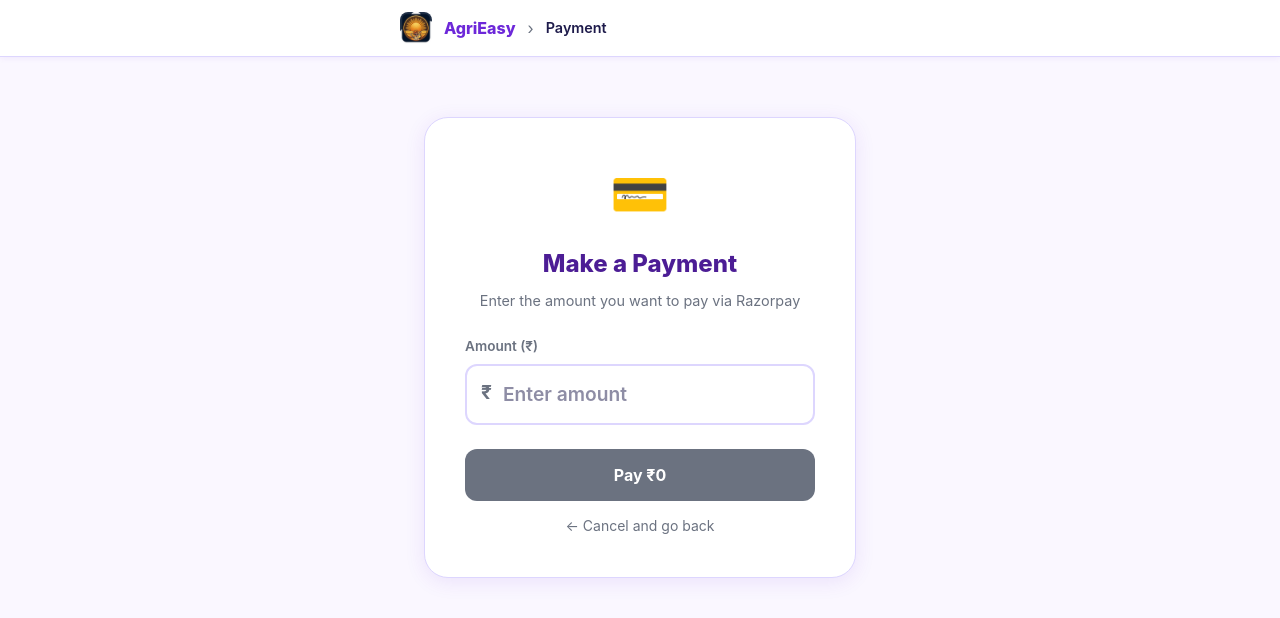
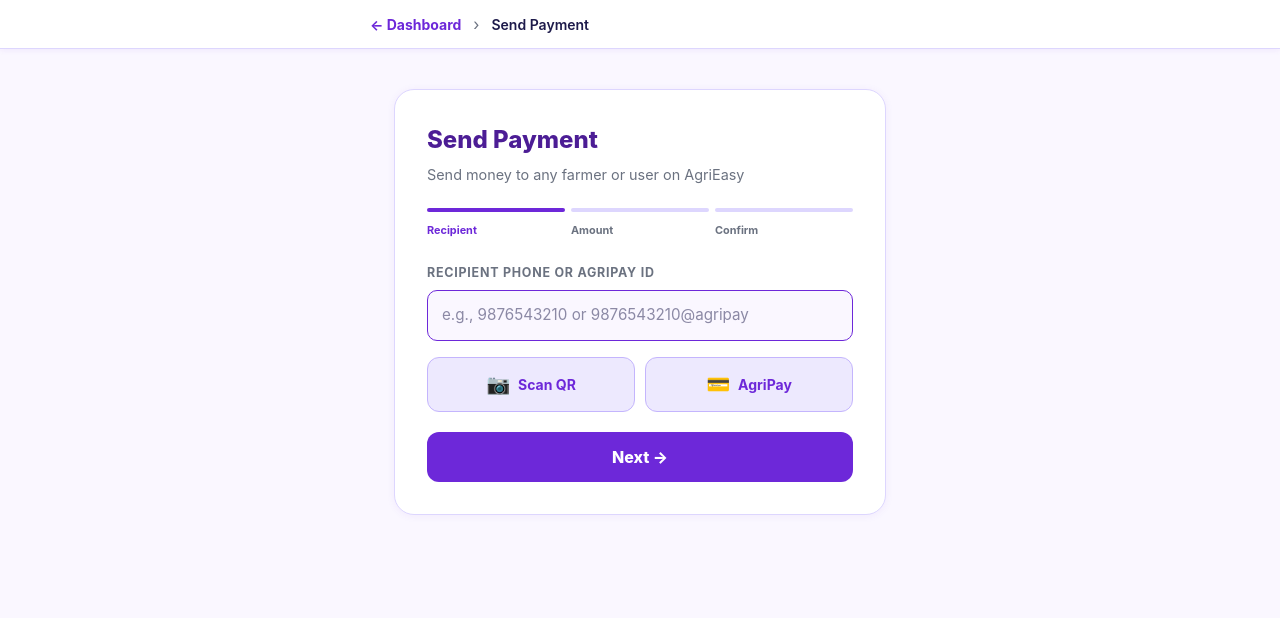
Before and after one commit to Rishabh01487/agrieasy-com1, a Next.js app: page /buyer/payment in a window 1280 px wide. Shown: the top 618 px of the page. Built offline with nearby package versions, Linux system fonts and the light colour scheme.

Commit message:
redesign buyer payment page: multi-step send flow with recipient, amount, QR scan link, wallet transfer

```diff
--- a/app/buyer/payment/page.tsx
+++ b/app/buyer/payment/page.tsx
@@ -1,174 +1,188 @@
 'use client'
 
-import { Suspense, useState, useEffect } from 'react'
-import { useRouter, useSearchParams } from 'next/navigation'
+import { Suspense, useState } from 'react'
+import { useRouter } from 'next/navigation'
 import Link from 'next/link'
-
-declare global {
-  interface Window { Razorpay: unknown }
-}
 
 const C = {
   bg: '#faf7ff', white: '#ffffff', brinjal: '#6d28d9', brLight: '#ede9fe',
-  brMid: '#c4b5fd', brDark: '#4c1d95', text: '#1e1b4b', muted: '#6b7280', border: '#ddd6fe',
+  brMid: '#c4b5fd', brDark: '#4c1d95', text: '#1e1b4b', muted: '#6b7280',
+  border: '#ddd6fe', green: '#059669', red: '#dc2626',
 }
+
+const PAYMENT_METHODS = [
+  { key: 'wallet', label: 'AgriPay Wallet', icon: '💳', desc: 'Instant • From wallet balance', color: C.brinjal },
+]
 
 function PaymentContent() {
   const router = useRouter()
-  const searchParams = useSearchParams()
-  const [billingId, setBillingId] = useState<string | null>(null)
-  const [amount, setAmount] = useState<string>('')
-  const [amountInput, setAmountInput] = useState('')
+  const [step, setStep] = useState<'recipient' | 'amount' | 'confirm' | 'success'>('recipient')
+  const [recipient, setRecipient] = useState('')
+  const [amount, setAmount] = useState('')
+  const [note, setNote] = useState('')
   const [loading, setLoading] = useState(false)
-  const [step, setStep] = useState<'ready' | 'processing' | 'success'>('ready')
   const [error, setError] = useState('')
+  const [paymentMethod, setPaymentMethod] = useState('wallet')
 
-  useEffect(() => {
-    const urlAmount = searchParams.get('amount')
-    const urlBillingId = searchParams.get('billingId')
-    if (urlAmount) setAmount(urlAmount)
-    if (urlBillingId) setBillingId(urlBillingId)
-  }, [searchParams])
-
-  const handlePayment = async () => {
-    const amt = amount || amountInput
-    if (!amt || parseFloat(amt) < 1) {
-      setError('Please enter a valid amount (minimum ₹1)')
-      return
-    }
-    setError('')
-    setLoading(true)
-    setStep('processing')
+  const handleSend = async () => {
+    const amt = parseFloat(amount)
+    if (!amt || amt < 1) { setError('Min ₹1'); return }
+    setLoading(true); setError('')
+    const userId = localStorage.getItem('userId')
+    if (!userId) { setError('Not logged in'); setLoading(false); return }
     try {
-      const userId = localStorage.getItem('userId')
-      const response = await fetch('/api/payment', {
-        method: 'POST',
-        headers: { 'Content-Type': 'application/json' },
-        body: JSON.stringify({
-          billingId: billingId || `manual_${Date.now()}`,
-          farmerId: userId,
-          buyerId: userId,
-          amount: parseFloat(amt),
-        }),
+      const res = await fetch('/api/agripay/transfer', {
+        method: 'POST', headers: { 'Content-Type': 'application/json' },
+        body: JSON.stringify({ toIdentifier: recipient, amount: amt, note, paymentMethod }),
       })
-      const data = await response.json()
-      if (!data.success) { alert('Payment initialization failed'); setLoading(false); setStep('ready'); return }
-
-      const script = document.createElement('script')
-      script.src = 'https://checkout.razorpay.com/v1/checkout.js'
-      script.async = true
-      script.onload = () => {
-        const options = {
-          key: process.env.NEXT_PUBLIC_RAZORPAY_KEY_ID,
-          amount: parseFloat(amt) * 100,
-          currency: 'INR',
-          name: 'AgriEasy.com',
-          description: 'Payment for commodity purchase',
-          order_id: data.orderId,
-          handler: async (response: Record<string, string>) => {
-            const verifyResponse = await fetch('/api/payment/verify', {
-              method: 'POST',
-              headers: { 'Content-Type': 'application/json' },
-              body: JSON.stringify({ razorpayPaymentId: response.razorpay_payment_id, razorpayOrderId: response.razorpay_order_id, razorpaySignature: response.razorpay_signature, transactionId: data.transactionId }),
-            })
-            if (verifyResponse.ok) { setStep('success'); setTimeout(() => router.push('/buyer/dashboard'), 2000) }
-            else alert('Payment verification failed')
-          },
-          prefill: { email: localStorage.getItem('userEmail') || '', contact: localStorage.getItem('userPhone') || '' },
-          theme: { color: C.brinjal },
-        }
-        // eslint-disable-next-line @typescript-eslint/no-explicit-any
-        const rzp = new (window as any).Razorpay(options)
-        rzp.open()
-      }
-      document.body.appendChild(script)
-    } catch (error) {
-      console.error('Error:', error)
-      alert('Payment failed')
-      setStep('ready')
-    } finally {
-      if ((window as { Razorpay?: unknown }).Razorpay) setLoading(false)
-    }
+      const json = await res.json()
+      if (!res.ok) { setError(json.error || 'Transfer failed'); setLoading(false); return }
+      setStep('success')
+      setTimeout(() => router.push('/buyer/dashboard'), 3000)
+    } catch { setError('Network error') } finally { setLoading(false) }
   }
 
+  const inp: React.CSSProperties = {
+    width: '100%', padding: '13px 14px', background: C.bg, border: `1.5px solid ${C.border}`,
+    borderRadius: '10px', color: C.text, fontSize: '0.95rem', outline: 'none', boxSizing: 'border-box',
+  }
+
+  const steps = ['Recipient', 'Amount', 'Confirm']
+  const stepIdx = step === 'recipient' ? 0 : step === 'amount' ? 1 : 2
+  const selectedMethod = PAYMENT_METHODS.find(m => m.key === paymentMethod)
+
   return (
-    <div style={{ minHeight: '100vh', background: C.bg, fontFamily: '"Inter","Segoe UI",sans-serif' }}>
+    <div style={{ minHeight: '100vh', background: C.bg, fontFamily: '"Inter","Segoe UI",sans-serif', color: C.text }}>
       <nav style={{ background: C.white, borderBottom: `1px solid ${C.border}`, padding: '12px 24px', boxShadow: '0 1px 6px rgba(109,40,217,0.08)' }}>
-        <div style={{ maxWidth: '480px', margin: '0 auto', display: 'flex', alignItems: 'center', gap: '12px' }}>
-          <img src="/icons/icon-192.png" alt="logo" style={{ width: '32px', height: '32px', borderRadius: '8px' }} />
-          <Link href="/buyer/dashboard" style={{ color: C.brinjal, fontWeight: 800, textDecoration: 'none' }}>AgriEasy</Link>
+        <div style={{ maxWidth: '540px', margin: '0 auto', display: 'flex', alignItems: 'center', gap: '12px' }}>
+          <Link href="/buyer/dashboard" style={{ color: C.brinjal, textDecoration: 'none', fontWeight: 700, fontSize: '0.875rem' }}>← Dashboard</Link>
           <span style={{ color: C.muted }}>›</span>
-          <span style={{ color: C.text, fontWeight: 600, fontSize: '0.9rem' }}>Payment</span>
+          <span style={{ color: C.text, fontWeight: 600, fontSize: '0.875rem' }}>Send Payment</span>
         </div>
       </nav>
 
-      <div style={{ maxWidth: '480px', margin: '60px auto', padding: '0 24px' }}>
-        <div style={{ background: C.white, border: `1px solid ${C.border}`, borderRadius: '24px', padding: '40px', boxShadow: '0 4px 20px rgba(109,40,217,0.1)', textAlign: 'center' }}>
+      <div style={{ maxWidth: '540px', margin: '40px auto', padding: '0 24px' }}>
         {step === 'success' ? (
-            <>
-              <div style={{ fontSize: '4rem', marginBottom: '16px' }}>✅</div>
-              <h2 style={{ color: '#166534', fontWeight: 800, fontSize: '1.5rem', margin: '0 0 8px' }}>Payment Successful!</h2>
-              <p style={{ color: C.muted }}>Redirecting to dashboard…</p>
-            </>
-          ) : amount ? (
-            <>
-              <div style={{ fontSize: '3rem', marginBottom: '16px' }}>💳</div>
-              <h2 style={{ color: C.brDark, fontWeight: 800, fontSize: '1.5rem', margin: '0 0 8px' }}>Complete Payment</h2>
-              <p style={{ color: C.muted, marginBottom: '28px', fontSize: '0.9rem' }}>Secure payment via Razorpay · UPI · Cards · Net Banking</p>
+          <div style={{ background: C.white, border: `1px solid ${C.border}`, borderRadius: '20px', padding: '48px', textAlign: 'center', boxShadow: '0 1px 8px rgba(109,40,217,0.06)' }}>
+            <div style={{ width: '72px', height: '72px', borderRadius: '50%', background: '#dcfce7', border: `2px solid ${C.green}`, margin: '0 auto 20px', display: 'flex', alignItems: 'center', justifyContent: 'center', fontSize: '2rem' }}>✅</div>
+            <h2 style={{ color: C.green, fontWeight: 800, margin: '0 0 8px' }}>Payment Sent!</h2>
+            <p style={{ color: C.brDark, fontWeight: 800, fontSize: '1.8rem', margin: '0 0 4px' }}>₹{amount}</p>
+            <p style={{ color: C.muted, fontSize: '0.875rem' }}>via {selectedMethod?.label} to {recipient}</p>
+          </div>
+        ) : (
+          <div style={{ background: C.white, border: `1px solid ${C.border}`, borderRadius: '20px', padding: '32px', boxShadow: '0 1px 8px rgba(109,40,217,0.06)' }}>
+            <h2 style={{ fontWeight: 800, fontSize: '1.5rem', margin: '0 0 6px', color: C.brDark }}>Send Payment</h2>
+            <p style={{ color: C.muted, marginBottom: '22px', fontSize: '0.9rem' }}>Send money to any farmer or user on AgriEasy</p>
 
-              <div style={{ background: C.brLight, border: `1px solid ${C.brMid}`, borderRadius: '16px', padding: '20px', marginBottom: '28px' }}>
-                <p style={{ color: C.muted, fontSize: '0.85rem', margin: '0 0 6px' }}>Amount to Pay</p>
-                <p style={{ color: C.brDark, fontWeight: 800, fontSize: '2.4rem', margin: 0 }}>₹{amount}</p>
+            <div style={{ display: 'flex', gap: '6px', marginBottom: '24px' }}>
+              {steps.map((s, i) => (
+                <div key={s} style={{ flex: 1 }}>
+                  <div style={{ height: '4px', borderRadius: '2px', background: i <= stepIdx ? C.brinjal : C.border, marginBottom: '4px' }} />
+                  <span style={{ color: i <= stepIdx ? C.brinjal : C.muted, fontSize: '0.68rem', fontWeight: 700 }}>{s}</span>
+                </div>
+              ))}
             </div>
 
-              <button onClick={handlePayment} disabled={loading} style={{
-                width: '100%', padding: '14px', background: loading ? C.muted : C.brinjal,
-                color: '#fff', border: 'none', borderRadius: '12px', fontSize: '1rem',
-                fontWeight: 700, cursor: loading ? 'not-allowed' : 'pointer', marginBottom: '12px',
+            {step === 'recipient' && (
+              <div>
+                <label style={{ color: C.muted, fontSize: '0.78rem', fontWeight: 700, display: 'block', marginBottom: '8px', textTransform: 'uppercase', letterSpacing: '0.06em' }}>Recipient Phone or AgriPay ID</label>
+                <input type="text" value={recipient} onChange={e => setRecipient(e.target.value)}
+                  placeholder="e.g., 9876543210 or 9876543210@agripay" style={inp} autoFocus />
+
+                <div style={{ marginTop: '16px', display: 'flex', gap: '10px' }}>
+                  <Link href="/agripay/scan" style={{
+                    flex: 1, display: 'flex', alignItems: 'center', justifyContent: 'center', gap: '8px',
+                    padding: '12px', background: C.brLight, border: `1px solid ${C.brMid}`,
+                    borderRadius: '12px', color: C.brinjal, fontWeight: 700, fontSize: '0.875rem',
+                    textDecoration: 'none',
                   }}>
-                {loading ? 'Opening payment…' : 'Pay with UPI / Razorpay'}
-              </button>
-              <Link href="/buyer/dashboard" style={{ color: C.muted, fontSize: '0.875rem', textDecoration: 'none' }}>← Cancel and go back</Link>
-            </>
-          ) : (
-            <>
-              <div style={{ fontSize: '3rem', marginBottom: '16px' }}>💳</div>
-              <h2 style={{ color: C.brDark, fontWeight: 800, fontSize: '1.5rem', margin: '0 0 8px' }}>Make a Payment</h2>
-              <p style={{ color: C.muted, marginBottom: '24px', fontSize: '0.9rem' }}>Enter the amount you want to pay via Razorpay</p>
+                    <span style={{ fontSize: '1.2rem' }}>📷</span> Scan QR
+                  </Link>
+                  <Link href="/agripay" style={{
+                    flex: 1, display: 'flex', alignItems: 'center', justifyContent: 'center', gap: '8px',
+                    padding: '12px', background: C.brLight, border: `1px solid ${C.brMid}`,
+                    borderRadius: '12px', color: C.brinjal, fontWeight: 700, fontSize: '0.875rem',
+                    textDecoration: 'none',
+                  }}>
+                    <span style={{ fontSize: '1.2rem' }}>💳</span> AgriPay
+                  </Link>
+                </div>
+              </div>
+            )}
 
-              <div style={{ marginBottom: '24px', textAlign: 'left' }}>
-                <label style={{ display: 'block', color: C.muted, fontSize: '0.85rem', fontWeight: 600, marginBottom: '8px' }}>Amount (₹)</label>
-                <div style={{ position: 'relative' }}>
-                  <span style={{ position: 'absolute', left: '16px', top: '14px', color: C.muted, fontWeight: 700, fontSize: '1.2rem' }}>₹</span>
-                  <input
-                    type="number"
-                    min="1"
-                    placeholder="Enter amount"
-                    value={amountInput}
-                    onChange={e => { setAmountInput(e.target.value); setError('') }}
-                    style={{
-                      width: '100%', padding: '14px 14px 14px 36px', border: `2px solid ${error ? '#dc2626' : C.border}`,
-                      borderRadius: '12px', fontSize: '1.2rem', fontWeight: 600, color: C.text,
-                      outline: 'none', boxSizing: 'border-box',
-                    }}
-                  />
+            {step === 'amount' && (
+              <div>
+                <div style={{ background: C.brLight, borderRadius: '10px', padding: '10px 14px', marginBottom: '16px' }}>
+                  <span style={{ color: C.muted, fontSize: '0.8rem' }}>Sending to: </span>
+                  <strong style={{ color: C.brDark }}>{recipient}</strong>
                 </div>
-                {error && <p style={{ color: '#dc2626', fontSize: '0.8rem', margin: '6px 0 0', fontWeight: 600 }}>{error}</p>}
+                <label style={{ color: C.muted, fontSize: '0.78rem', fontWeight: 700, display: 'block', marginBottom: '8px', textTransform: 'uppercase', letterSpacing: '0.06em' }}>Amount</label>
+                <div style={{ display: 'flex', alignItems: 'center', gap: '8px', background: C.bg, border: `2px solid ${C.brMid}`, borderRadius: '12px', padding: '12px 16px', marginBottom: '14px' }}>
+                  <span style={{ color: C.brinjal, fontWeight: 900, fontSize: '2rem' }}>₹</span>
+                  <input type="number" value={amount} onChange={e => setAmount(e.target.value)} placeholder="0"
+                    style={{ background: 'none', border: 'none', outline: 'none', color: C.brDark, fontSize: '2rem', fontWeight: 800, width: '100%' }} autoFocus />
                 </div>
 
-              <button onClick={handlePayment} disabled={loading || !amountInput} style={{
-                width: '100%', padding: '14px',
-                background: loading || !amountInput ? C.muted : C.brinjal,
-                color: '#fff', border: 'none', borderRadius: '12px', fontSize: '1rem',
-                fontWeight: 700, cursor: loading || !amountInput ? 'not-allowed' : 'pointer', marginBottom: '12px',
-              }}>
-                {loading ? 'Opening payment…' : `Pay ₹${parseFloat(amountInput || '0').toLocaleString('en-IN')}`}
+                <label style={{ color: C.muted, fontSize: '0.78rem', fontWeight: 700, display: 'block', marginBottom: '8px', textTransform: 'uppercase', letterSpacing: '0.06em' }}>Payment Method</label>
+                <div style={{ display: 'flex', flexDirection: 'column', gap: '8px', marginBottom: '14px' }}>
+                  {PAYMENT_METHODS.map(m => (
+                    <button key={m.key} onClick={() => setPaymentMethod(m.key)}
+                      style={{ display: 'flex', alignItems: 'center', gap: '12px', padding: '12px 14px', background: paymentMethod === m.key ? `${m.color}12` : C.bg, border: `1.5px solid ${paymentMethod === m.key ? m.color : C.border}`, borderRadius: '12px', cursor: 'pointer', textAlign: 'left' }}>
+                      <span style={{ fontSize: '1.4rem' }}>{m.icon}</span>
+                      <div style={{ flex: 1 }}>
+                        <p style={{ color: C.text, fontWeight: 700, fontSize: '0.85rem', margin: 0 }}>{m.label}</p>
+                        <p style={{ color: C.muted, fontSize: '0.75rem', margin: '2px 0 0' }}>{m.desc}</p>
+                      </div>
+                      {paymentMethod === m.key && <span style={{ color: m.color, fontWeight: 900 }}>✓</span>}
                     </button>
-              <Link href="/buyer/dashboard" style={{ color: C.muted, fontSize: '0.875rem', textDecoration: 'none' }}>← Cancel and go back</Link>
-            </>
+                  ))}
+                </div>
+
+                <input type="text" value={note} onChange={e => setNote(e.target.value)} placeholder="Add a note (optional)" style={inp} />
+              </div>
+            )}
+
+            {step === 'confirm' && (
+              <div>
+                <div style={{ background: C.brLight, borderRadius: '16px', padding: '24px', textAlign: 'center', marginBottom: '16px' }}>
+                  <p style={{ color: C.muted, fontSize: '0.85rem', margin: '0 0 8px' }}>Sending</p>
+                  <p style={{ color: C.brDark, fontWeight: 900, fontSize: '2.8rem', margin: '0 0 8px' }}>₹{amount}</p>
+                  <p style={{ color: C.muted, fontSize: '0.875rem', margin: '0 0 6px' }}>to <strong style={{ color: C.text }}>{recipient}</strong></p>
+                  {note && <p style={{ color: C.muted, fontSize: '0.8rem', margin: '8px 0 0', fontStyle: 'italic' }}>&quot;{note}&quot;</p>}
+                </div>
+                <div style={{ background: C.bg, border: `1px solid ${C.border}`, borderRadius: '12px', padding: '12px 16px', display: 'flex', alignItems: 'center', gap: '10px' }}>
+                  <span style={{ fontSize: '1.2rem' }}>{selectedMethod?.icon}</span>
+                  <div>
+                    <p style={{ color: C.text, fontWeight: 700, fontSize: '0.85rem', margin: 0 }}>{selectedMethod?.label}</p>
+                    <p style={{ color: C.muted, fontSize: '0.75rem', margin: 0 }}>{selectedMethod?.desc}</p>
+                  </div>
+                </div>
+              </div>
+            )}
+
+            {error && <div style={{ background: '#fef2f2', border: '1px solid #fca5a5', borderRadius: '10px', padding: '10px 14px', margin: '14px 0 0', color: '#dc2626', fontSize: '0.85rem', fontWeight: 600 }}>⚠ {error}</div>}
+
+            <div style={{ display: 'flex', gap: '10px', marginTop: '20px' }}>
+              {step !== 'recipient' && (
+                <button onClick={() => { setStep(step === 'confirm' ? 'amount' : 'recipient'); setError('') }}
+                  style={{ flex: 1, padding: '13px', background: C.bg, border: `1px solid ${C.border}`, borderRadius: '12px', color: C.muted, fontWeight: 700, cursor: 'pointer' }}>
+                  ← Back
+                </button>
+              )}
+              <button onClick={() => {
+                setError('')
+                if (step === 'recipient') { if (!recipient.trim()) { setError('Enter phone or AgriPay ID'); return } setStep('amount') }
+                else if (step === 'amount') { if (!amount || parseFloat(amount) < 1) { setError('Enter valid amount (min ₹1)'); return } setStep('confirm') }
+                else handleSend()
+              }} disabled={loading}
+                style={{ flex: 2, padding: '13px', background: C.brinjal, border: 'none', borderRadius: '12px', color: '#fff', fontWeight: 800, fontSize: '1rem', cursor: 'pointer', opacity: loading ? 0.7 : 1 }}>
+                {loading ? 'Sending…' : step === 'confirm' ? '✅ Confirm & Send' : step === 'amount' ? 'Review →' : 'Next →'}
+              </button>
+            </div>
+          </div>
         )}
       </div>
-      </div>
+      <style>{`input:focus { border-color: ${C.brinjal} !important; }`}</style>
     </div>
   )
 }
```
Lines whose indentation alone changed are shown as unchanged.
